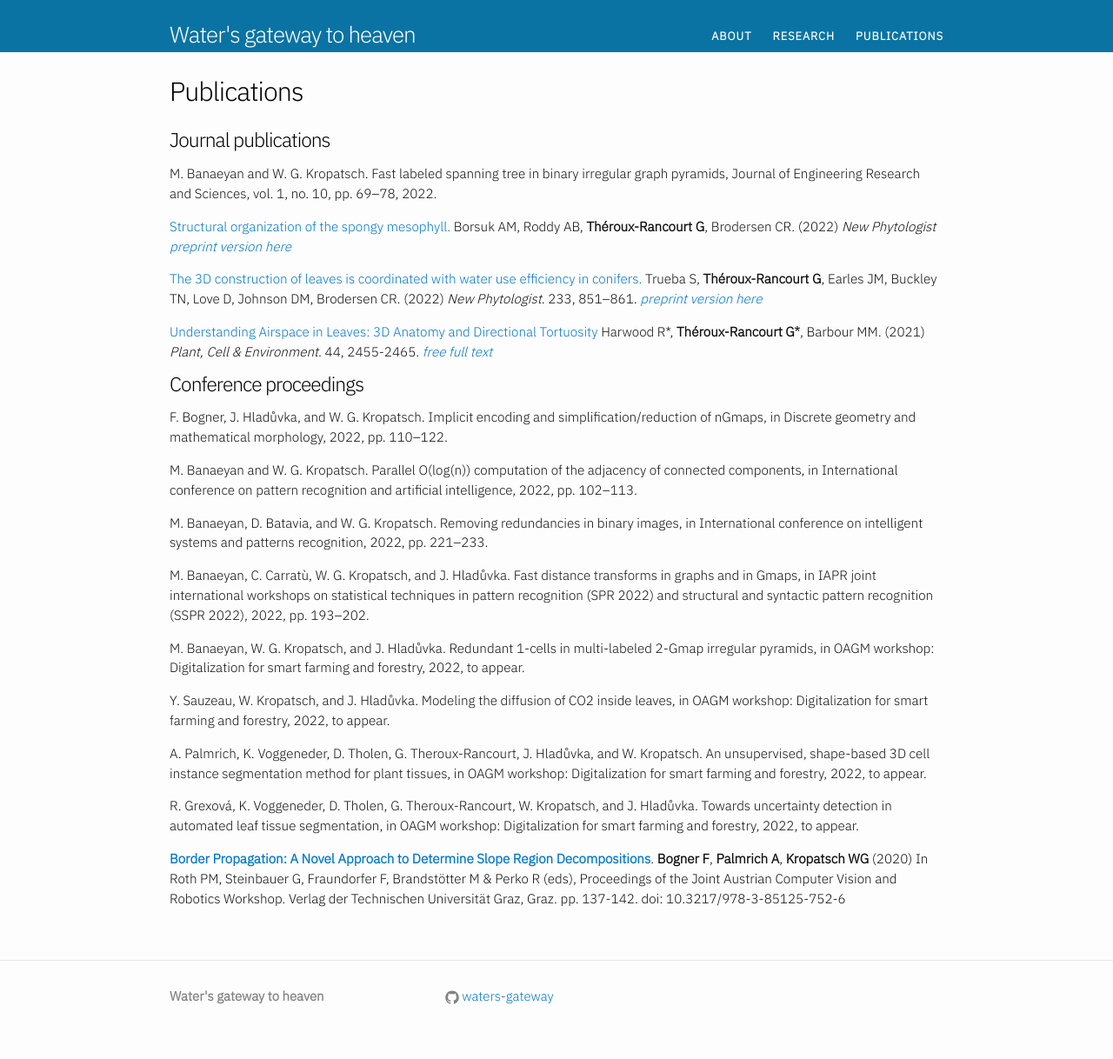
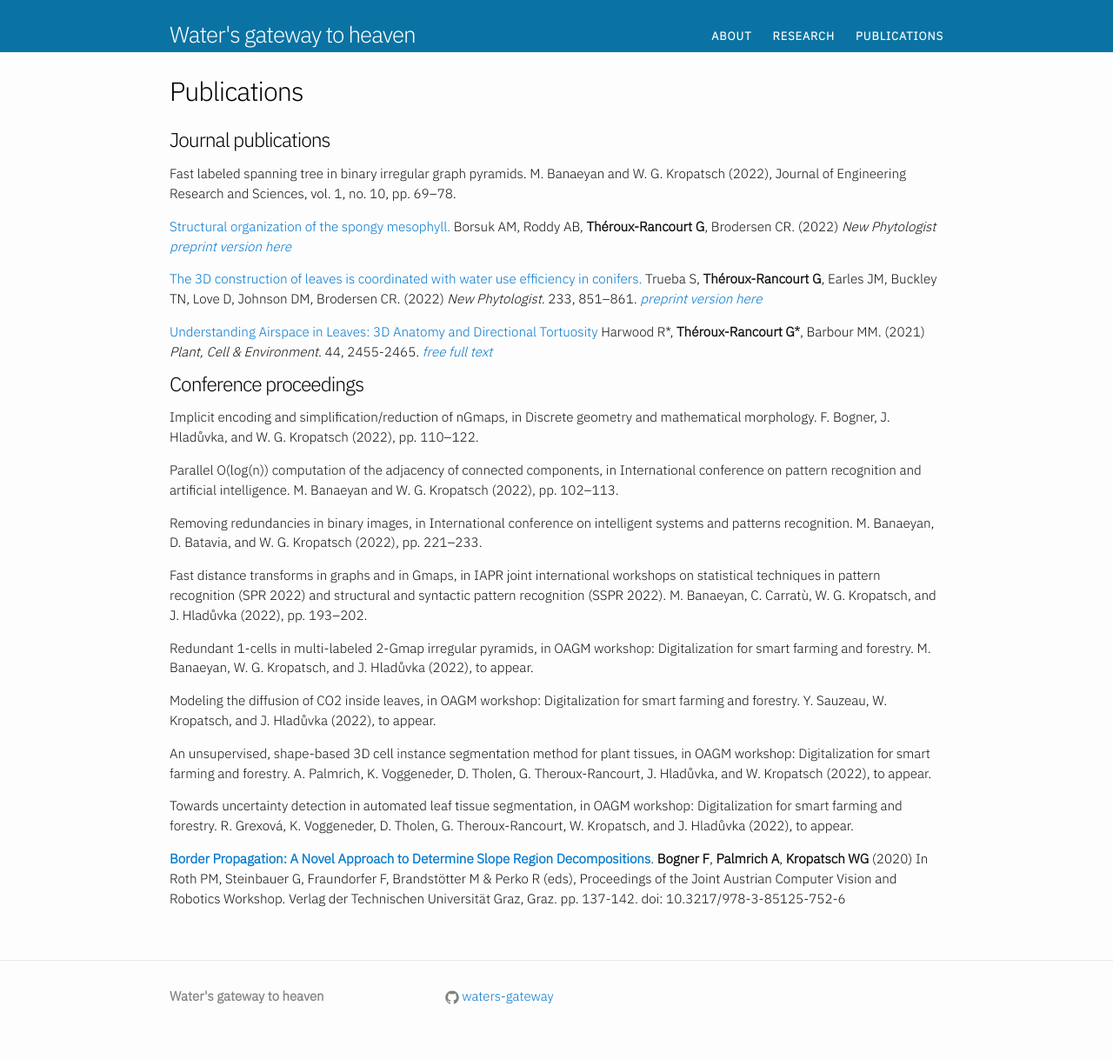
Before and after one commit to waters-gateway/waters-gateway.github.io, a Jekyll site: the page built from publications.md, in a window 1280 px wide. Shown: the whole page at 87% size. Built offline with Jekyll 4.4.1, drawn with Linux system fonts in a browser that asks for light colours.

Commit message:
Update publications.md
homogenization of the reference format

```diff
--- a/publications.md
+++ b/publications.md
@@ -8,7 +8,7 @@ lang: en
 
 # Journal publications
 
-M. Banaeyan and W. G. Kropatsch. Fast labeled spanning tree in binary irregular graph pyramids, Journal of Engineering Research and Sciences, vol. 1, no. 10, pp. 69–78, 2022.
+Fast labeled spanning tree in binary irregular graph pyramids. M. Banaeyan and W. G. Kropatsch (2022),  Journal of Engineering Research and Sciences, vol. 1, no. 10, pp. 69–78.
 
 [Structural organization of the spongy mesophyll.]((https://nph.onlinelibrary.wiley.com/doi/10.1111/nph.17971){:target="_blank"  rel="noopener noreferrer"}) Borsuk AM, Roddy AB, **Théroux-Rancourt G**, Brodersen CR. (2022) *New Phytologist* [*preprint version here*]((https://www.biorxiv.org/content/10.1101/852459v2){:target="_blank"  rel="noopener noreferrer"})
 
@@ -18,20 +18,20 @@ M. Banaeyan and W. G. Kropatsch. Fast labeled spanning tree in binary irregular
 
 # Conference proceedings
 
-F. Bogner, J. Hladůvka, and W. G. Kropatsch. Implicit encoding and simplification/reduction of nGmaps, in Discrete geometry and mathematical morphology, 2022, pp. 110–122.
+Implicit encoding and simplification/reduction of nGmaps, in Discrete geometry and mathematical morphology. F. Bogner, J. Hladůvka, and W. G. Kropatsch  (2022), pp. 110–122.
 
-M. Banaeyan and W. G. Kropatsch. Parallel O(log(n)) computation of the adjacency of connected components, in International conference on pattern recognition and artificial intelligence, 2022, pp. 102–113.
+Parallel O(log(n)) computation of the adjacency of connected components, in International conference on pattern recognition and artificial intelligence. M. Banaeyan and W. G. Kropatsch (2022), pp. 102–113.
 
-M. Banaeyan, D. Batavia, and W. G. Kropatsch. Removing redundancies in binary images, in International conference on intelligent systems and patterns recognition, 2022, pp. 221–233.
+Removing redundancies in binary images, in International conference on intelligent systems and patterns recognition. M. Banaeyan, D. Batavia, and W. G. Kropatsch (2022), pp. 221–233.
 
-M. Banaeyan, C. Carratù, W. G. Kropatsch, and J. Hladůvka. Fast distance transforms in graphs and in Gmaps, in IAPR joint international workshops on statistical techniques in pattern recognition (SPR 2022) and structural and syntactic pattern recognition (SSPR 2022), 2022, pp. 193–202.
+Fast distance transforms in graphs and in Gmaps, in IAPR joint international workshops on statistical techniques in pattern recognition (SPR 2022) and structural and syntactic pattern recognition (SSPR 2022). M. Banaeyan, C. Carratù, W. G. Kropatsch, and J. Hladůvka (2022), pp. 193–202.
 
-M. Banaeyan, W. G. Kropatsch, and J. Hladůvka. Redundant 1-cells in multi-labeled 2-Gmap irregular pyramids, in OAGM workshop: Digitalization for smart farming and forestry, 2022, to appear.
+Redundant 1-cells in multi-labeled 2-Gmap irregular pyramids, in OAGM workshop: Digitalization for smart farming and forestry. M. Banaeyan, W. G. Kropatsch, and J. Hladůvka (2022), to appear.
 
-Y. Sauzeau, W. Kropatsch, and J. Hladůvka. Modeling the diffusion of CO2 inside leaves, in OAGM workshop: Digitalization for smart farming and forestry, 2022, to appear.
+Modeling the diffusion of CO2 inside leaves, in OAGM workshop: Digitalization for smart farming and forestry. Y. Sauzeau, W. Kropatsch, and J. Hladůvka  (2022), to appear.
 
-A. Palmrich, K. Voggeneder, D. Tholen, G. Theroux-Rancourt, J. Hladůvka, and W. Kropatsch. An unsupervised, shape-based 3D cell instance segmentation method for plant tissues, in OAGM workshop: Digitalization for smart farming and forestry, 2022, to appear.
+An unsupervised, shape-based 3D cell instance segmentation method for plant tissues, in OAGM workshop: Digitalization for smart farming and forestry. A. Palmrich, K. Voggeneder, D. Tholen, G. Theroux-Rancourt, J. Hladůvka, and W. Kropatsch (2022), to appear.
 
-R. Grexová, K. Voggeneder, D. Tholen, G. Theroux-Rancourt, W. Kropatsch, and J. Hladůvka. Towards uncertainty detection in automated leaf tissue segmentation, in OAGM workshop: Digitalization for smart farming and forestry, 2022, to appear.
+Towards uncertainty detection in automated leaf tissue segmentation, in OAGM workshop: Digitalization for smart farming and forestry. R. Grexová, K. Voggeneder, D. Tholen, G. Theroux-Rancourt, W. Kropatsch, and J. Hladůvka (2022), to appear.
 
 [__Border Propagation: A Novel Approach to Determine Slope Region Decompositions__]((https://doi.org/10.3217/978-3-85125-752-6){:target="_blank"  rel="noopener noreferrer"}). **Bogner F**, **Palmrich A**, **Kropatsch WG** (2020) In Roth PM, Steinbauer G, Fraundorfer F, Brandstötter M & Perko R (eds), Proceedings of the Joint Austrian Computer Vision and Robotics Workshop. Verlag der Technischen Universität Graz, Graz. pp. 137-142. doi: 10.3217/978-3-85125-752-6
```
